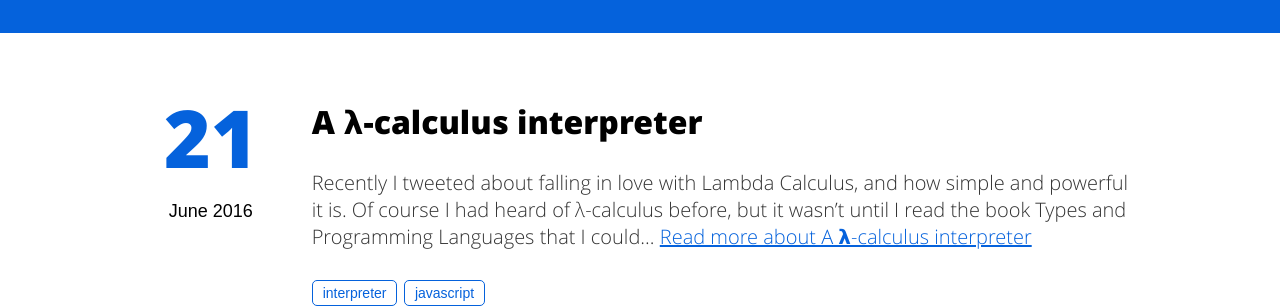
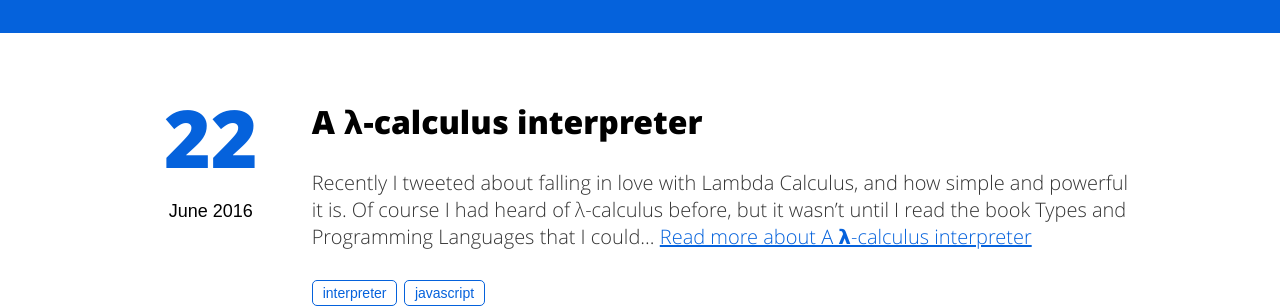
Before and after one commit to KyleAMathews/blog-2, a Jekyll site: the page built from index.html, in a window 1280 px wide and 900 px high, scrolled down 689 px. Shown: the part 178-486 px from the top of the window. Built offline with Jekyll 4.4.1, drawn with Linux system fonts in a browser that asks for light colours.

Commit message:
Update post date

```diff
--- a/_posts/2016-06-21-writing-a-lambda-calculus-interpreter-in-javascript.md
+++ b/_posts/2016-06-22-writing-a-lambda-calculus-interpreter-in-javascript.md
@@ -1,7 +1,7 @@
 ---
 layout: post
 title: "A 𝝺-calculus interpreter"
-date: 2016-06-21 00:52:14
+date: 2016-06-22 00:38:14
 image: '/assets/img/'
 description:  in less than 200 lines of JavaScript
 tags:
```
